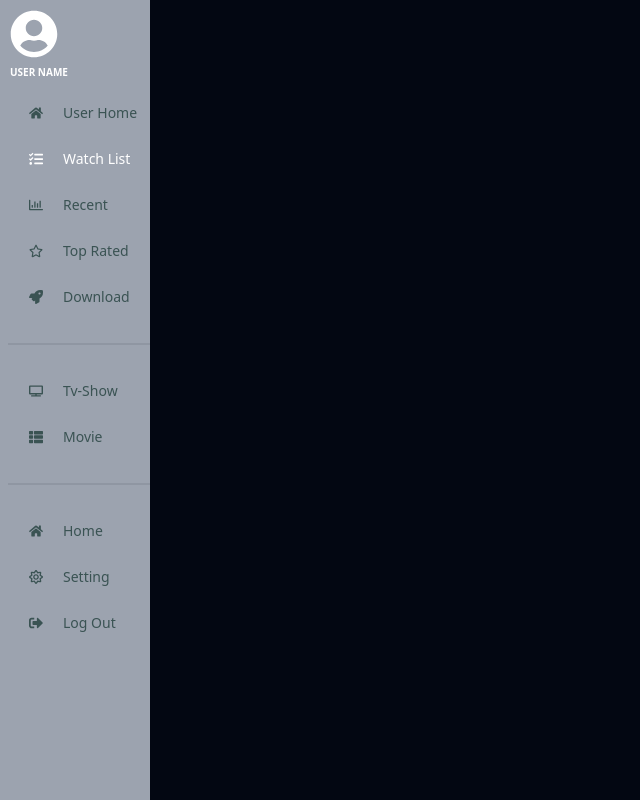
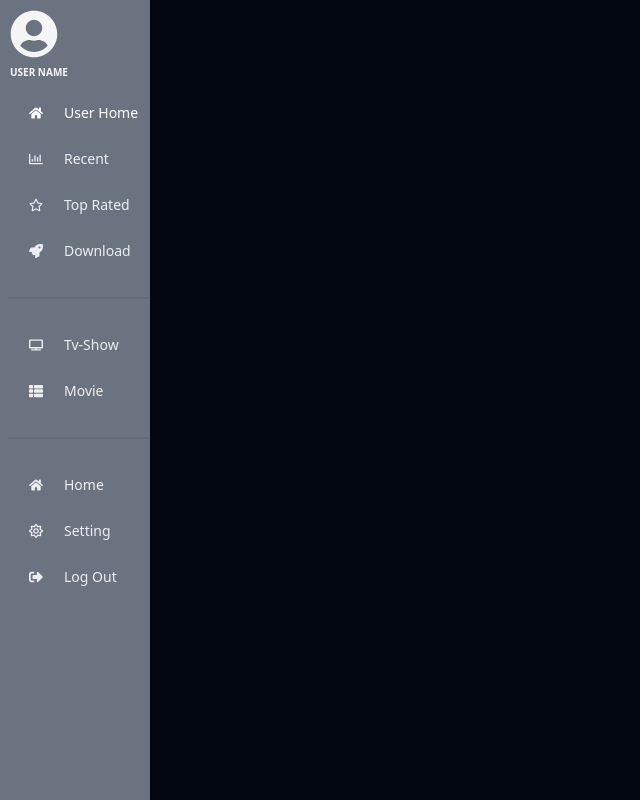
Before and after one commit to jewelislam360/Video-Steraming-Client, a React (Vite) app: page /dashboard in a window 1280 px wide. Shown: the whole page, without its empty margins (0-640 px from the left). Built offline with nearby package versions, Linux system fonts and the light colour scheme.

Commit message:
add path on dashboard

```diff
--- a/src/Layout/DashBoard.css
+++ b/src/Layout/DashBoard.css
@@ -18,12 +18,16 @@ nav{
     text-transform: uppercase;
 }
 .drawer .menu li{
+    color: #eee;
     position: relative;
-    color: rgba(58, 83, 83);
     font-size: 14px;
     display: table;
     width: 200px;
     padding: 5px;
+}
+.drawer .menu li:hover{
+    background: #9f1212;
+    color: #eee;
 }
 .icon{
     position: relative;
@@ -32,12 +36,9 @@ nav{
 }
 .drawer .menu li .nav-item{
     position: relative;
-    margin-left: 12px;
+    margin-left: 13px;
 }
-.drawer .menu li:hover{
-    background: #9f1212;
-    color: #eee;
-}
+
 .drawer-side:hover{
     width: 150px !important;
     transition: all 0.5s ease;
--- a/src/Layout/DashBoard.jsx
+++ b/src/Layout/DashBoard.jsx
@@ -1,6 +1,6 @@
 import React from 'react';
 import { Link, Outlet, useLocation } from 'react-router-dom';
-import { FaUserCircle, FaHome, FaTasks, FaRegChartBar, FaRocket, FaRegStar, FaTv, FaThList, FaRegSun, FaSignOutAlt } from 'react-icons/fa'
+import { FaUserCircle, FaHome, FaRegChartBar, FaRocket, FaRegStar, FaTv, FaThList, FaRegSun, FaSignOutAlt } from 'react-icons/fa'
 import './DashBoard.css'
 
 const DashBoard = () => {
@@ -13,7 +13,7 @@ const DashBoard = () => {
                 {/* Page content here */}
                 <Outlet></Outlet>
             </div>
-            <div className="drawer-side px-8 bg-gray-400 text-white">
+            <div className="drawer-side px-8 bg-gray-500">
                 <nav>
                     <div className="logo">
                         <FaUserCircle className='text-5xl'/>
@@ -22,9 +22,12 @@ const DashBoard = () => {
 
                     <ul className="menu">
                         {/* Sidebar content here */}
-                        <li><Link><FaHome className='icon'/><span className='nav-item'>User Home</span></Link></li>
-                        <li><Link to="/dashboard/watchlist" className={`${pathname === "/dashboard/watchlist" ? "text-red-700" : "text-white"
-                            }`}><FaTasks className='icon'/><span className='nav-item'>Watch List</span></Link></li>
+                        <li><Link to="/dashboard/userhome"
+                        className={`${pathname === "/dashboard/userhome" ? "text-red-800" : "text-white"
+                            }`}>
+                                <FaHome className='icon'/>
+                                <span className='nav-item'>User Home</span>
+                            </Link></li>
                         <li><Link><FaRegChartBar className='icon'/><span className='nav-item'>Recent</span></Link></li>
                         <li><Link><FaRegStar className='icon'/><span className='nav-item'>Top Rated</span></Link></li>
                         <li><Link><FaRocket className='icon'/><span className='nav-item'>Download</span></Link></li>
@@ -36,7 +39,7 @@ const DashBoard = () => {
 
                         <li><Link to="/"><FaHome className='icon'/><span className='nav-item'>Home</span></Link></li>
                         <li><Link><FaRegSun className='icon'/><span className='nav-item'>Setting</span></Link></li>
-                        <li className='logout'><Link><FaSignOutAlt className='icon'/><span className='nav-item'>Log Out</span></Link></li>
+                        <li><Link><FaSignOutAlt className='icon'/><span className='nav-item'>Log Out</span></Link></li>
                     </ul>
                 </nav>
             </div>
--- /dev/null
+++ b/src/Pages/DashBoard/UserHome/UserHome.jsx
@@ -0,0 +1,11 @@
+import React from 'react';
+
+const UserHome = () => {
+    return (
+        <div>
+            <h2>User Home</h2>
+        </div>
+    );
+};
+
+export default UserHome;
--- a/src/Pages/DashBoard/WatchList/WatchList.jsx
+++ /dev/null
@@ -1,11 +0,0 @@
-import React from 'react';
-
-const WatchList = () => {
-    return (
-        <div>
-            <h3>Under cnostruction</h3>
-        </div>
-    );
-};
-
-export default WatchList;
--- a/src/components/Shared/Navbar/Navbar.jsx
+++ b/src/components/Shared/Navbar/Navbar.jsx
@@ -69,7 +69,7 @@ const Navbar = () => {
         <a>Contact</a>
       </li>
       <li>
-        <Link to="/dashboard/watchlist">Dashboard</Link>
+        <Link to="/dashboard/userhome">Dashboard</Link>
       </li>
       <li>
         <Link to="/blog">Blog</Link>
```
Also changed, not shown: src/Routes/Routes.jsx (+4 -4 lines).
